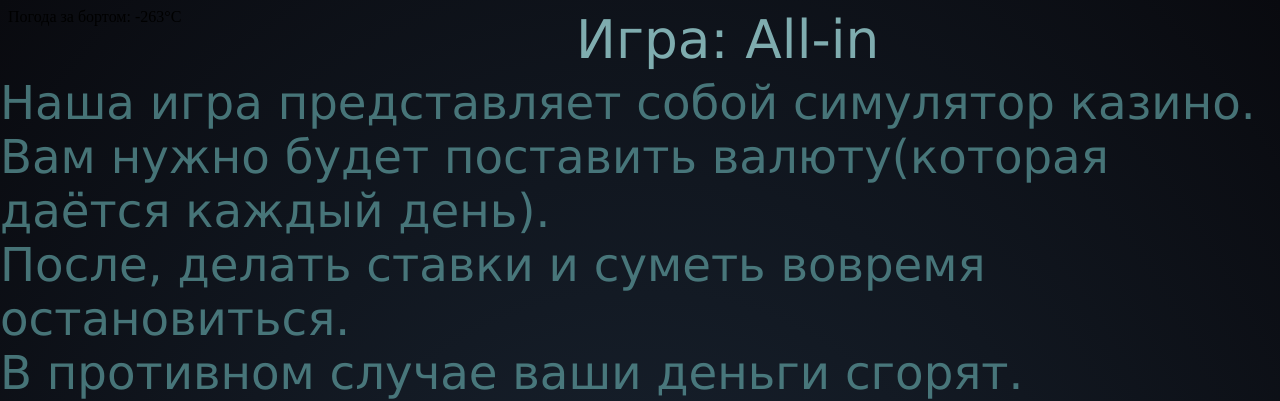
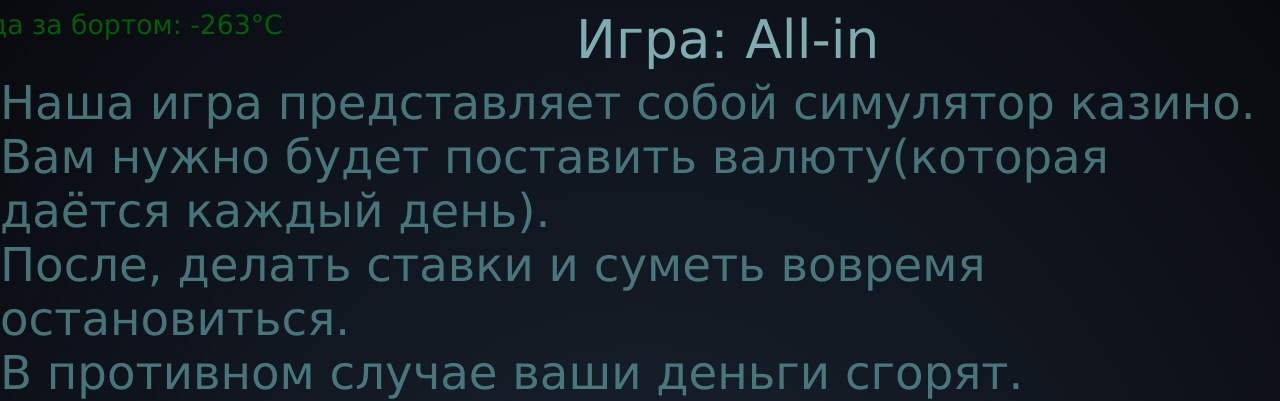
Before and after one commit to glhfglhf/yandex__web, a Flask app: page / in a window 1280 px wide. Shown: the top 401 px of the page. Run offline with Flask 2, Linux system fonts and the light colour scheme; a database or web service that is not in the repository returns one stand-in record (values such as "Sample title"); data that the repository does not hold is empty.

Commit message:
Update index.css

```diff
--- a/web_project/static/styles/index.css
+++ b/web_project/static/styles/index.css
@@ -39,3 +39,16 @@ h1 {
  color: #B8860B;
  font-size: 50pt;
 }
+
+.temp {
+    margin: 0;
+    position: absolute;
+    top: 3%;
+    left: 8%;
+    margin-right: -50%;
+    transform: translate(-50%, -50%);
+    font-family: Verdana, Arial, Helvetica, sans-serif;
+    font-size: 20pt;
+    opacity: .7;
+    color: green;
+}
```
